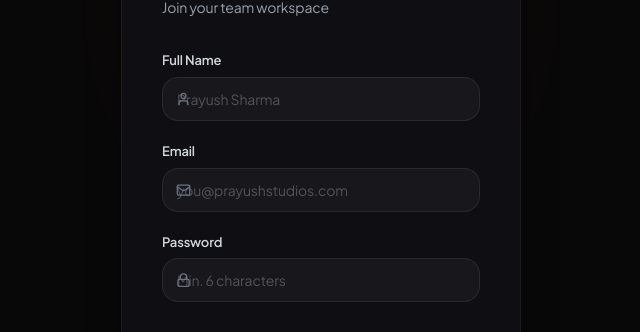
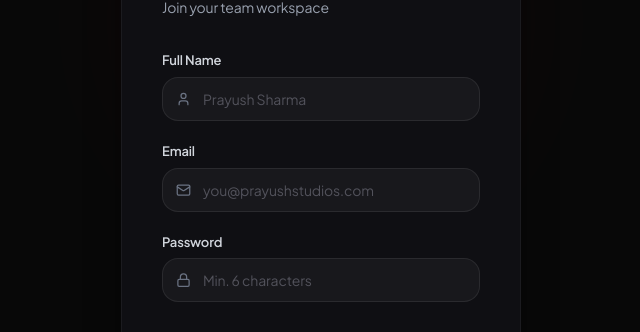
Before and after one commit to RishitPradhan/PrayushMangement, a Next.js app: page /signup in a window 1280 px wide. Shown: the part 245-577 px from the top of the page, without its empty margins (319-959 px from the left). Built offline with nearby package versions, Linux system fonts and the light colour scheme.

Commit message:
fix: resolve icon overlap inside inputs by adding important padding classes

```diff
--- a/src/app/(auth)/login/page.tsx
+++ b/src/app/(auth)/login/page.tsx
@@ -66,7 +66,7 @@ export default function LoginPage() {
                   type="email"
                   value={email}
                   onChange={e => setEmail(e.target.value)}
-                  className="input-base pl-10 h-11 text-[14px]"
+                  className="input-base !pl-10 h-11 text-[14px]"
                   placeholder="you@prayushstudios.com"
                   required
                 />
@@ -81,7 +81,7 @@ export default function LoginPage() {
                   type={showPass ? 'text' : 'password'}
                   value={password}
                   onChange={e => setPassword(e.target.value)}
-                  className="input-base pl-10 pr-10 h-11 text-[14px]"
+                  className="input-base !pl-10 !pr-10 h-11 text-[14px]"
                   placeholder="••••••••"
                   required
                 />
--- a/src/app/(auth)/signup/page.tsx
+++ b/src/app/(auth)/signup/page.tsx
@@ -67,7 +67,7 @@ export default function SignupPage() {
                   type="text"
                   value={name}
                   onChange={e => setName(e.target.value)}
-                  className="input-base pl-10 h-11 text-[14px]"
+                  className="input-base !pl-10 h-11 text-[14px]"
                   placeholder="Prayush Sharma"
                   required
                 />
@@ -82,7 +82,7 @@ export default function SignupPage() {
                   type="email"
                   value={email}
                   onChange={e => setEmail(e.target.value)}
-                  className="input-base pl-10 h-11 text-[14px]"
+                  className="input-base !pl-10 h-11 text-[14px]"
                   placeholder="you@prayushstudios.com"
                   required
                 />
@@ -97,7 +97,7 @@ export default function SignupPage() {
                   type="password"
                   value={password}
                   onChange={e => setPassword(e.target.value)}
-                  className="input-base pl-10 h-11 text-[14px]"
+                  className="input-base !pl-10 h-11 text-[14px]"
                   placeholder="Min. 6 characters"
                   required
                   minLength={6}
--- a/src/components/clients/ClientsClient.tsx
+++ b/src/components/clients/ClientsClient.tsx
@@ -117,7 +117,7 @@ export function ClientsClient({ clients: initialClients, userRole = 'member' }:
         <input
           type="text"
           placeholder="Search clients..."
-          className="input-base pl-9"
+          className="input-base !pl-9"
           value={search}
           onChange={e => setSearch(e.target.value)}
         />
--- a/src/components/files/FilesClient.tsx
+++ b/src/components/files/FilesClient.tsx
@@ -140,7 +140,7 @@ export function FilesClient({ files: initialFiles, projects, userId, userRole =
         <input
           type="text"
           placeholder="Search files..."
-          className="input-base pl-9"
+          className="input-base !pl-9"
           value={search}
           onChange={e => setSearch(e.target.value)}
         />
--- a/src/components/projects/ProjectsClient.tsx
+++ b/src/components/projects/ProjectsClient.tsx
@@ -86,7 +86,7 @@ export function ProjectsClient({ projects: initialProjects, clients, userRole =
             <input
               type="text"
               placeholder="Search projects..."
-              className="input-base pl-10 w-full bg-gray-950/40 border-[rgba(255,255,255,0.03)] focus:border-red-500/20"
+              className="input-base !pl-10 w-full bg-gray-950/40 border-[rgba(255,255,255,0.03)] focus:border-red-500/20"
               value={search}
               onChange={e => setSearch(e.target.value)}
             />
```
